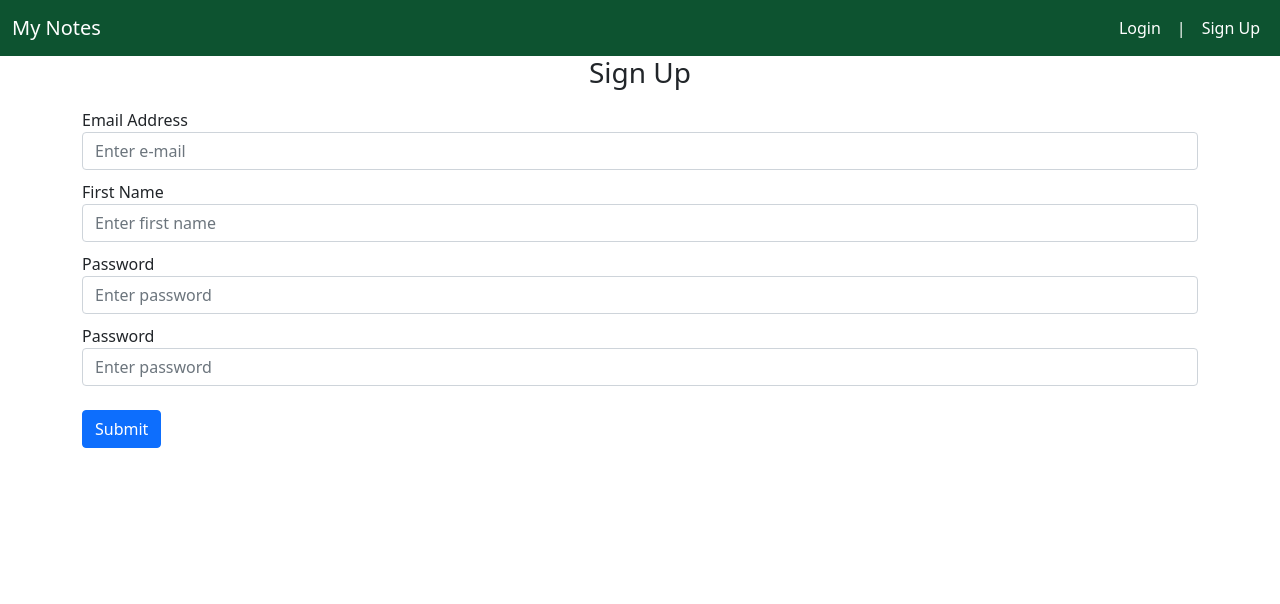
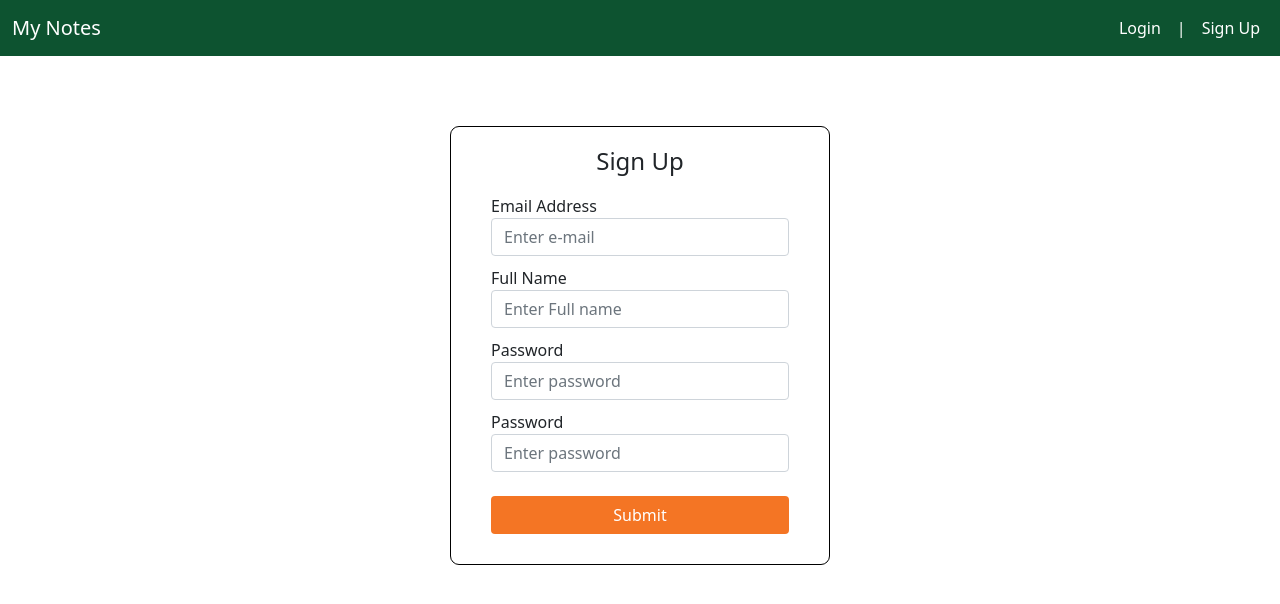
Before and after one commit to Rrm129/NotesAppFlask, a Flask app: page /sign-up in a window 1280 px wide. Shown: the top 604 px of the page. Run offline with Flask 2, Linux system fonts and the light colour scheme.

Commit message:
design grid

```diff
--- a/website/__init__.py
+++ b/website/__init__.py
@@ -16,8 +16,8 @@ def create_app():
     from .views import views
     from .auth import auth
 
+    app.register_blueprint(auth, url_prefix='/')
     app.register_blueprint(views, url_prefix='/')
-    app.register_blueprint(auth, url_prefix='/')
 
     from .models import User, Note
 
--- a/website/auth.py
+++ b/website/auth.py
@@ -3,6 +3,7 @@ from .models import User
 from . import db
 from werkzeug.security import generate_password_hash, check_password_hash
 from flask_login import login_user, login_required, logout_user, current_user
+
 
 auth = Blueprint('auth', __name__)
 
@@ -41,7 +42,7 @@ def sign_up():
     if request.method == 'POST':
 
         email = request.form.get('email')
-        first_name = request.form.get('firstname')
+        full_name = request.form.get('fullname')
         password1 = request.form.get('password1')
         password2 = request.form.get('password2')
 
@@ -51,8 +52,8 @@ def sign_up():
         elif len(email) < 4:
             flash('Email is to short', category='error')
             pass
-        elif len(first_name) < 2:
-            flash('First name is to short', category='error')
+        elif len(full_name) < 2:
+            flash('Name is too short', category='error')
             pass
         elif password1 != password2:
             flash('Password does not match', category='error')
@@ -61,11 +62,11 @@ def sign_up():
             flash('Password is to short', category='error')
             pass
         else:
-            new_user = User(email=email, first_name=first_name,
+            new_user = User(email=email, full_name=full_name,
                             password=generate_password_hash(password1, method='sha256'))
             db.session.add(new_user)
             db.session.commit()
-            login_user(user, remember=True)
+            login_user(new_user, remember=True)
             flash('Account created', category='success')
             return redirect(url_for('views.home'))
 
--- a/website/models.py
+++ b/website/models.py
@@ -13,6 +13,6 @@ class Note(db.Model):
 class User(db.Model, UserMixin):
     id = db.Column(db.Integer, primary_key=True)
     email = db.Column(db.String(150), unique=True)
-    first_name = db.Column(db.String(150))
+    full_name = db.Column(db.String(150))
     password = db.Column(db.String(150))
     notes = db.relationship('Note')
--- a/website/static/index.js
+++ b/website/static/index.js
@@ -1,9 +1,9 @@
 
-function deleteNote(noteId){
-    fetch('/delete-note',{
+function deleteNote(noteId) {
+    fetch('/delete-note', {
         method: 'POST',
         body: JSON.stringify({ noteId: noteId }),
-    }).then((_res)=> {
-        window.location.href = "/";
+    }).then((_res) => {
+        window.location.href = "/home";
     });
 }
--- a/website/static/styles/loginpage.css
+++ b/website/static/styles/auth.css
@@ -1,8 +1,8 @@
-.form-login {
+.form-login, .form-signup {
   padding: 20px;
   padding-left: 40px;
   padding-right: 40px;
-  margin-top: 100px;
+  margin-top: 70px;
   border: black;
   border-width: 1px;
   border-radius: 9px;
@@ -17,7 +17,7 @@ label {
   margin-top: 10px;
 }
 
-.btn-login {
+.btn-login, .btn-signup {
   color: white;
   background-color: #f47524;
   width: 100%;
--- /dev/null
+++ b/website/static/styles/views.css
@@ -0,0 +1,24 @@
+/* .row {
+    margin-top: 30px;
+} */
+
+.tile1, .tile2{
+
+    padding-left: 50px;
+    padding-right: 50px;
+    margin-top: 30px;
+
+}
+
+.btn-addnote{
+    background-color: #f47524;
+    color: white;
+    width: 50%;
+}
+
+.hrline {
+    margin-top: 40px;
+    width: 85%;
+    margin-left: auto;
+    margin-right: auto;
+}
--- a/website/templates/base.html
+++ b/website/templates/base.html
@@ -5,7 +5,8 @@
 
     <link href="https://cdn.jsdelivr.net/npm/bootstrap@5.1.0/dist/css/bootstrap.min.css" rel="stylesheet"
         integrity="sha384-KyZXEAg3QhqLMpG8r+8fhAXLRk2vvoC2f3B09zVXn8CA5QIVfZOJ3BCsw2P0p/We" crossorigin="anonymous">
-    <link rel= "stylesheet" type= "text/css" href= "{{ url_for('static',filename='styles/loginpage.css') }}">
+    <link rel="stylesheet" type="text/css" href="{{ url_for('static',filename='styles/auth.css') }}">
+    <link rel="stylesheet" type="text/css" href="{{ url_for('static',filename='styles/views.css') }}">
 
 
     <meta charset="UTF-8">
@@ -26,43 +27,41 @@
                 <div class="navbar-nav ms-auto">
 
                     {% if user.is_authenticated %}
-                    <a class="nav-link nav-item" id = "home" href="/">Home</a>
-                    <a class="nav-link nav-item " id = "logout" href="/logout">Logout</a>
+                    <a class="nav-link nav-item active" id="home" href="/">Home</a>
+                    <span class="nav-link nav-item d-none d-sm-block" style="color: white;">|</span>
+                    <a class="nav-link nav-item active" id="logout" href="/logout">Logout</a>
                     {% else %}
-                    <a class="nav-link nav-item active" aria-current="page" id = "login" href="/login">Login</a>
-                    <span class="nav-link nav-item" style="color: white;">|</span>
-                    <a class="nav-link nav-item active" id = "sign up" href="/sign-up">Sign Up</a>
+                    <a class="nav-link nav-item active" aria-current="page" id="login" href="/login">Login</a>
+                    <span class="nav-link nav-item d-none d-sm-block" style="color: white;">|</span>
+                    <a class="nav-link nav-item active" id="sign up" href="/sign-up">Sign Up</a>
                     {% endif %}
 
                 </div>
             </div>
         </div>
     </nav>
-
-    {% with messages = get_flashed_messages(with_categories = true) %}
-    {% if messages %}
+    <section>
+        {% with messages = get_flashed_messages(with_categories = true) %}
+        {% if messages %}
         {% for category, message in messages %}
         {% if category == 'error' %}
-        <div class = "alert alert-danger alert-dismissible fade show" role="alert">
+        <div class="alert alert-danger alert-dismissible fade show" role="alert">
             <strong>{{message}}</strong>
-            <button type="button" class="btn-close" data-bs-dismiss="alert">
-                <!-- <span aria-hidden="true">&times;</span> -->
-            </button>
+            <button type="button" class="btn-close" data-bs-dismiss="alert"></button>
         </div>
 
         {% else %}
         <div class="alert alert-success alert-dismissible fade show" role="alert">
             {{message}}
-            <button type="button" class="btn-close" data-bs-dismiss="alert">
-                <!-- <span aria-hidden="true">&times;</span> -->
-            </button>
+            <button type="button" class="btn-close" data-bs-dismiss="alert"></button>
         </div>
         {% endif %}
         {% endfor %}
-    {% endif %}
-    {% endwith %}
+        {% endif %}
+        {% endwith %}
+    </section>
 
-    <div class = "container">
+    <div class="container-fluid">
         {% block content %}
         <h1>Home Page</h1>
         {% endblock %}
@@ -70,17 +69,10 @@
     </div>
 
 
-
-
-
-
     <script src="https://cdn.jsdelivr.net/npm/bootstrap@5.1.0/dist/js/bootstrap.bundle.min.js"
         integrity="sha384-U1DAWAznBHeqEIlVSCgzq+c9gqGAJn5c/t99JyeKa9xxaYpSvHU5awsuZVVFIhvj"
         crossorigin="anonymous"></script>
-    <script
-    type="text/javascript"
-    src="{{ url_for('static',filename = 'index.js') }}"
-    ></script>
+    <script type="text/javascript" src="{{ url_for('static',filename = 'index.js') }}"></script>
 </body>
 
 </html>
--- a/website/templates/sign_up.html
+++ b/website/templates/sign_up.html
@@ -5,26 +5,25 @@
 {% block content %}
 
 <form method="POST">
-    <h3 align="center">Sign Up</h3>
-    <div class="form-group">
 
+    <div class="form-group form-signup">
+        <h4 align="center">Sign Up</h4>
         <label for="email">Email Address</label>
-        <input type="email" class="form-control" id="email" name="email" placeholder="Enter e-mail"/>
+        <input type="email" class="form-control" id="email" name="email" placeholder="Enter e-mail" />
 
-        <label for="firstname">First Name</label>
-        <input type="text" class="form-control" id="firstname" name="firstname" placeholder="Enter first name"/>
+        <label for="fullname">Full Name</label>
+        <input type="text" class="form-control" id="fullname" name="fullname" placeholder="Enter Full name" />
 
         <label for="password1">Password</label>
-        <input type="password" class="form-control" id="password1" name="password1" placeholder="Enter password"/>
+        <input type="password" class="form-control" id="password1" name="password1" placeholder="Enter password" />
 
         <label for="password2">Password</label>
-        <input type="password" class="form-control" id="password2" name="password2" placeholder="Enter password"/>
+        <input type="password" class="form-control" id="password2" name="password2" placeholder="Enter password" />
 
         <br>
-        <button type="submit" class="btn btn-primary">Submit</button>
+        <button type="submit" class="btn btn-signup">Submit</button>
 
     </div>
 </form>
 
-
 {% endblock %}
```
Also changed, not shown: website/templates/home.html (+32 -17 lines), website/templates/login.html (+10 -6 lines), website/views.py (+8 -2 lines), website/database.db (added).
